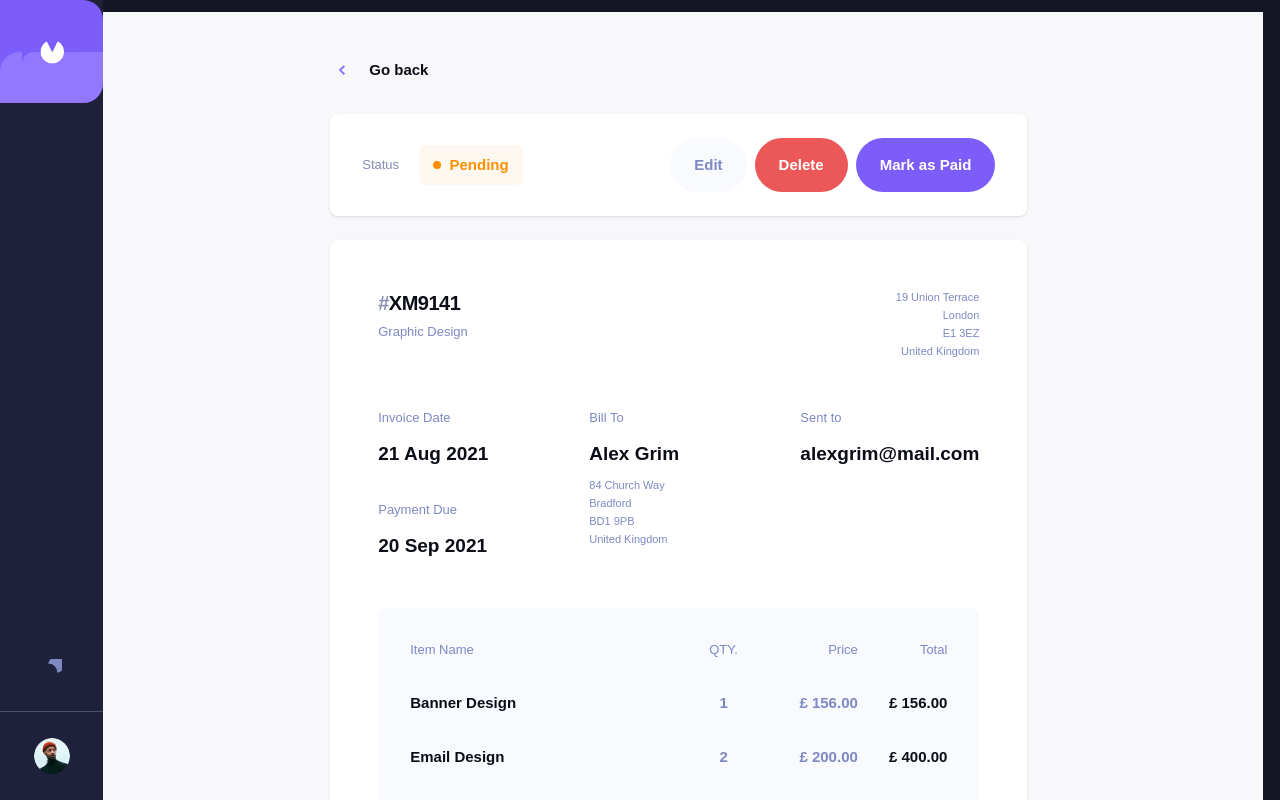
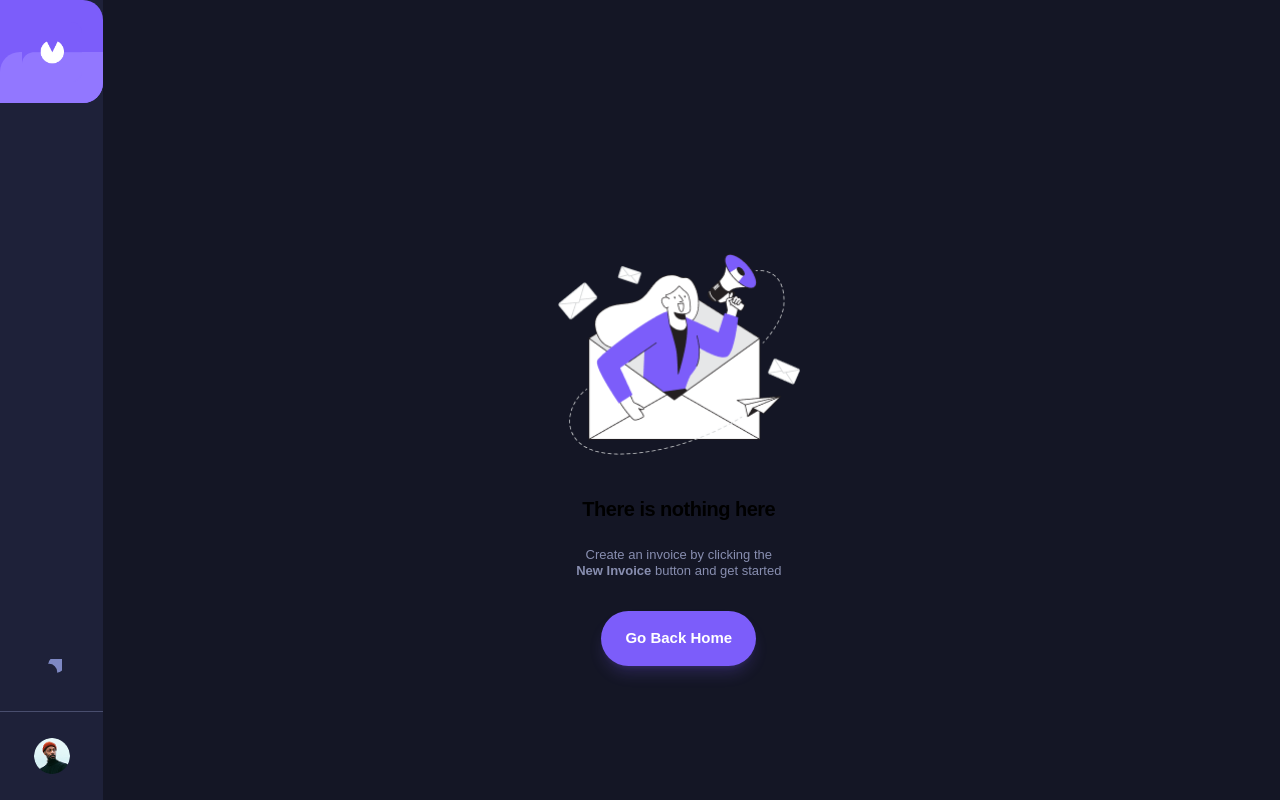
Before and after one commit to JasonChukwuebuka01/invoice, a React (Vite) app: page /invoice/1 in a window 1280 px wide. Built offline with nearby package versions, Linux system fonts and the light colour scheme.

Commit message:
feat: add conditional navigation to EmptyState component

```diff
--- a/src/components/invoice-page/EmptyState.jsx
+++ b/src/components/invoice-page/EmptyState.jsx
@@ -1,16 +1,37 @@
+import { Link } from 'react-router-dom';
 import invoiceLogo from '../../assets/invoice-empty-state.png';
 
-export default function EmptyState() {
+export default function EmptyState({ showReset = false }) {
+
+
+
   return (
-    <section className="flex flex-col items-center justify-center mt-12 lg:mt-24 text-center">
-      <img src={invoiceLogo} alt="Invoice Logo" aria-hidden="true" className="mb-10 w-[193px] lg:w-[242px]" />
+    <section className="flex flex-col items-center justify-center mt-12 lg:mt-24 text-center animate-fadeIn">
+      <img
+        src={invoiceLogo}
+        alt="No invoices found"
+        aria-hidden="true"
+        className="mb-10 w-[193px] lg:w-[242px]"
+      />
+
       <h2 className="text-xl font-bold mb-6 dark:text-white tracking-tight">
         There is nothing here
       </h2>
-      <p className="max-w-[220px] text-[13px] text-[#888EB0] dark:text-[#DFE3FA] leading-4">
+
+      <p className="max-w-[220px] text-[13px] text-[#888EB0] dark:text-[#DFE3FA] leading-4 mb-8">
         Create an invoice by clicking the <br />
         <span className="font-bold">New Invoice</span> button and get started
       </p>
+
+      {/* Conditionally rendered Home/Reset button */}
+      {showReset && (
+        <Link
+          to="/"
+          className="bg-purple-main text-white px-6 py-4 rounded-full font-bold text-[15px] hover:bg-purple-hover transition-all shadow-lg shadow-purple-main/20"
+        >
+          Go Back Home
+        </Link>
+      )}
     </section>
   );
 }
--- a/src/context/InvoiceContext.jsx
+++ b/src/context/InvoiceContext.jsx
@@ -1,4 +1,6 @@
 import React, { createContext, useContext, useState, useEffect } from 'react';
+
+
 
 const InvoiceContext = createContext();
 
@@ -46,7 +48,6 @@ export const InvoiceProvider = ({ children }) => {
 
 
 
-    //  Add New Invoice Function
     const addInvoice = (newInvoice) => {
         const invoiceWithId = {
             ...newInvoice,
@@ -58,8 +59,28 @@ export const InvoiceProvider = ({ children }) => {
 
 
 
+
+    const deleteInvoice = (id) => {
+        setInvoices((prev) => prev.filter(inv => inv.id !== id));
+    };
+
+
+
+
+    const markAsPaid = (id) => {
+        setInvoices((prev) => prev.map(inv => {
+            // Rule: Only Pending can be marked as Paid
+            if (inv.id === id && inv.status === 'pending') {
+                return { ...inv, status: 'paid' };
+            }
+            return inv;
+        }));
+    };
+
+
+
     return (
-        <InvoiceContext.Provider value={{ invoices, addInvoice }}>
+        <InvoiceContext.Provider value={{ invoices, addInvoice, deleteInvoice, markAsPaid }}>
             {children}
         </InvoiceContext.Provider>
     );
--- a/src/pages/Invoice.jsx
+++ b/src/pages/Invoice.jsx
@@ -28,7 +28,7 @@ export default function Invoice() {
 
             <main>
                 {filteredInvoices.length === 0 ? (
-                    <EmptyState />
+                    <EmptyState   />
                 ) : (
                     <section aria-label="Invoice list">
                         {filteredInvoices.map(invoice => (
--- a/src/pages/invoiceDetail.jsx
+++ b/src/pages/invoiceDetail.jsx
@@ -1,43 +1,62 @@
 import React, { useState, useEffect } from 'react';
 import { useParams, Link, useNavigate } from 'react-router-dom';
+import { useInvoices } from '../context/InvoiceContext';
+import EmptyState from '../components/invoice-page/EmptyState';
 import InvoiceItemRow from '../components/invoice/id/InvoiceItemRow';
 import EditInvoiceForm from '../components/invoice/id/EditInvoiceForm';
 import DeleteModal from '../components/invoice/id/DeleteModal';
 
 export default function InvoiceDetails() {
+
   const { id } = useParams();
   const navigate = useNavigate();
+  const { invoices, deleteInvoice, markAsPaid } = useInvoices();
   const [isEditOpen, setIsEditOpen] = useState(false);
   const [isDeleteModalOpen, setIsDeleteModalOpen] = useState(false);
-  const [invoiceData, setInvoiceData] = useState(null);
 
-  useEffect(() => {
-    const mockData = {
-      id: 'XM9141',
-      senderStreet: '19 Union Terrace', senderCity: 'London', senderPostCode: 'E1 3EZ', senderCountry: 'United Kingdom',
-      clientName: 'Alex Grim', clientEmail: 'alexgrim@mail.com', clientStreet: '84 Church Way',
-      clientCity: 'Bradford', clientPostCode: 'BD1 9PB', clientCountry: 'United Kingdom',
-      invoiceDate: '21 Aug 2021', paymentTerms: '30', projectDescription: 'Graphic Design',
-      items: [
-        { id: 1, name: 'Banner Design', qty: 1, price: 156.00 },
-        { id: 2, name: 'Email Design', qty: 2, price: 200.00 }
-      ]
-    };
-    setInvoiceData(mockData);
-  }, [id]);
 
+
+  // Find the specific invoice from global state
+  const invoiceData = invoices.find(inv => inv.id === id);
+
+
+
+
+  // Action Handlers
   const handleDelete = () => {
+    deleteInvoice(id);
     setIsDeleteModalOpen(false);
     navigate('/');
   };
 
-  if (!invoiceData) return <div className="p-10 text-white text-center">Loading...</div>;
+
+
+  const handleMarkAsPaid = () => {
+    markAsPaid(id);
+  };
+
+
+
+
+  if (!invoiceData) {
+    return (
+     <EmptyState showReset={true} />
+    );
+  }
+
+
+
+
+  // Dynamic Status Color Logic
+  const statusColors = {
+    paid: { bg: 'rgba(51, 214, 159, 0.06)', text: '#33D69F' },
+    pending: { bg: 'rgba(255, 143, 0, 0.06)', text: '#FF8F00' },
+    draft: { bg: 'rgba(55, 59, 83, 0.06)', text: '#373B53' }
+  };
+  const currentStatus = statusColors[invoiceData.status] || statusColors.draft;
 
   return (
-    /* FIX 1: Reduced px-4 to px-2 on mobile.
-       This allows the invoice to spread across the screen like in your Figma screenshot.
-    */
-    <main className="min-h-screen bg-[#f8f8fb] dark:bg-[#141625] pt-[25%]  sm:pt-[12%] lg:pt-[4%] pb-32 px-2  lg:px-[20%] transition-colors duration-300 relative">
+    <main className="min-h-screen bg-[#f8f8fb] dark:bg-[#141625] pt-[25%] sm:pt-[12%] lg:pt-[4%] pb-32 px-2 lg:px-[20%] transition-colors duration-300 relative">
 
       <DeleteModal
         isOpen={isDeleteModalOpen}
@@ -48,7 +67,6 @@ export default function InvoiceDetails() {
 
       <EditInvoiceForm isOpen={isEditOpen} setIsOpen={setIsEditOpen} initialData={invoiceData} />
 
-      {/* Margins adjusted to align with the new tighter padding */}
       <Link to="/" className="flex items-center gap-6 mb-8 ml-2 group w-fit">
         <svg width="7" height="10" xmlns="http://www.w3.org/2000/svg">
           <path d="M6.342.886L2.114 5.114l4.228 4.228" stroke="#9277FF" strokeWidth="2" fill="none" />
@@ -58,16 +76,19 @@ export default function InvoiceDetails() {
         </span>
       </Link>
 
-      {/* Header Action Bar - Tightened p-4 on mobile */}
       <header className="bg-white dark:bg-[#1E2139] p-4 md:px-8 md:py-6 rounded-lg flex items-center justify-between shadow-sm mb-4 md:mb-6">
         <div className="flex items-center justify-between w-full md:w-auto md:gap-5">
           <span className="text-[#858BB2] dark:text-[#DFE3FA] text-[13px]">Status</span>
-          <div className="status-pill flex items-center justify-center gap-2 w-[104px] h-10 rounded-md bg-[rgba(255,143,0,0.06)] text-[#FF8F00] font-bold text-[15px]">
-            <span className="w-2 h-2 rounded-full bg-[#FF8F00]"></span>
-            Pending
+          <div
+            className="status-pill flex items-center justify-center gap-2 w-[104px] h-10 rounded-md font-bold text-[15px] capitalize"
+            style={{ backgroundColor: currentStatus.bg, color: currentStatus.text }}
+          >
+            <span className="w-2 h-2 rounded-full" style={{ backgroundColor: currentStatus.text }}></span>
+            {invoiceData.status}
           </div>
         </div>
 
+        {/* Desktop Buttons */}
         <div className="hidden md:flex gap-2">
           <button onClick={() => setIsEditOpen(true)} className="bg-[#F9FAFE] dark:bg-[#252945] text-[#7E88C3] dark:text-[#DFE3FA] px-6 py-4 rounded-full font-bold text-[15px] hover:bg-[#DFE3FA] dark:hover:bg-white dark:hover:text-[#7E88C3] transition-all">
             Edit
@@ -75,15 +96,15 @@ export default function InvoiceDetails() {
           <button onClick={() => setIsDeleteModalOpen(true)} className="bg-[#EC5757] text-white px-6 py-4 rounded-full font-bold text-[15px] hover:bg-[#FF9797] transition-all">
             Delete
           </button>
-          <button className="bg-[#7C5DFA] text-white px-6 py-4 rounded-full font-bold text-[15px] hover:bg-[#9277FF] transition-all">
-            Mark as Paid
-          </button>
+          {/* Rule: Only show/enable if Pending */}
+          {invoiceData.status === 'pending' && (
+            <button onClick={handleMarkAsPaid} className="bg-[#7C5DFA] text-white px-6 py-4 rounded-full font-bold text-[15px] hover:bg-[#9277FF] transition-all">
+              Mark as Paid
+            </button>
+          )}
         </div>
       </header>
 
-      {/* FIX 2: Main Invoice Body - Changed p-6 to p-4 on mobile.
-          This stops the "shrunk" look by giving the actual content 33% more horizontal room.
-      */}
       <article className="bg-white dark:bg-[#1E2139] p-4 md:p-12 rounded-lg shadow-sm">
         <section className="flex flex-col md:flex-row justify-between gap-8 mb-10 md:mb-12">
           <div>
@@ -100,7 +121,6 @@ export default function InvoiceDetails() {
           </address>
         </section>
 
-        {/* 3-Column Info Grid */}
         <section className="grid grid-cols-2 md:grid-cols-3 gap-8 mb-10 md:mb-12">
           <div className="flex flex-col gap-8">
             <div>
@@ -109,7 +129,7 @@ export default function InvoiceDetails() {
             </div>
             <div>
               <h3 className="text-[#7E88C3] dark:text-[#DFE3FA] text-[13px] mb-3">Payment Due</h3>
-              <p className="text-[#0C0E17] dark:text-white font-bold text-[15px] md:text-[19px]">20 Sep 2021</p>
+              <p className="text-[#0C0E17] dark:text-white font-bold text-[15px] md:text-[19px]">{invoiceData.paymentTerms || 'N/A'}</p>
             </div>
           </div>
 
@@ -130,9 +150,6 @@ export default function InvoiceDetails() {
           </div>
         </section>
 
-        {/* FIX 3: Table Section - Reduced mobile padding to p-4.
-            The items will now span wider, matching the Figma header/footer alignment.
-        */}
         <section className="rounded-t-lg overflow-hidden bg-[#F9FAFE] dark:bg-[#252945] p-4 md:p-8">
           <div className="hidden md:grid grid-cols-[3fr_1fr_1fr_1fr] mb-8 text-[#7E88C3] dark:text-[#DFE3FA] text-[13px]">
             <span>Item Name</span>
@@ -150,7 +167,9 @@ export default function InvoiceDetails() {
 
         <footer className="bg-[#373B53] dark:bg-[#0C0E17] p-6 md:px-8 flex items-center justify-between rounded-b-lg">
           <span className="text-white text-[13px]">Amount Due</span>
-          <span className="text-white font-bold text-[20px] md:text-[24px]">£ 556.00</span>
+          <span className="text-white font-bold text-[20px] md:text-[24px]">
+            £ {invoiceData.total?.toLocaleString() || '0.00'}
+          </span>
         </footer>
       </article>
 
@@ -162,9 +181,11 @@ export default function InvoiceDetails() {
         <button onClick={() => setIsDeleteModalOpen(true)} className="flex-1 bg-[#EC5757] text-white py-4 rounded-full font-bold text-[13px]">
           Delete
         </button>
-        <button className="flex-1 bg-[#7C5DFA] text-white py-4 rounded-full font-bold text-[13px]">
-          Paid
-        </button>
+        {invoiceData.status === 'pending' && (
+          <button onClick={handleMarkAsPaid} className="flex-1 bg-[#7C5DFA] text-white py-4 rounded-full font-bold text-[13px]">
+            Paid
+          </button>
+        )}
       </footer>
     </main>
   );
```
